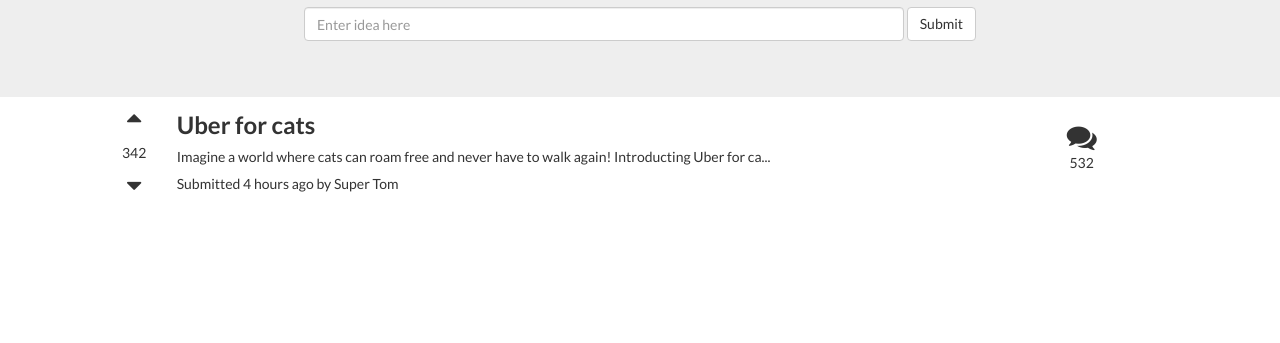
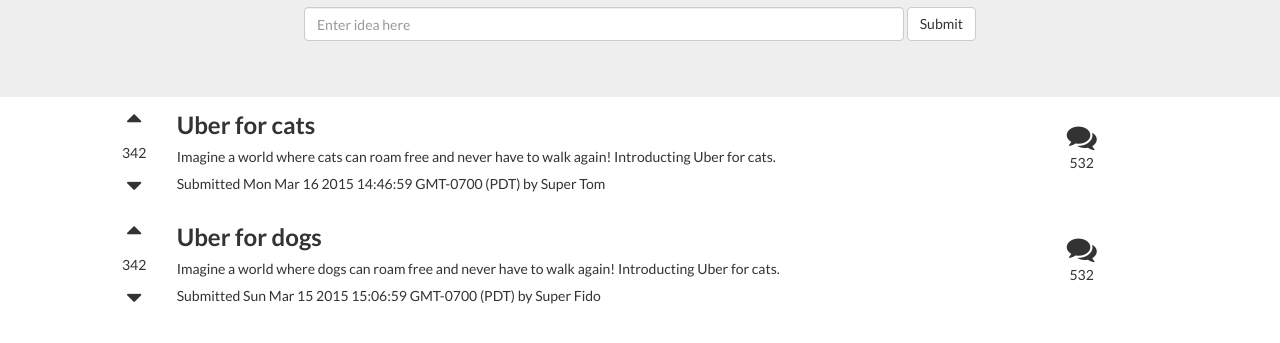
Before and after one commit to adventurous-starfish/glint, a website: page client/index.html in a window 1280 px wide. Shown: the part 205-548 px from the top of the page. Drawn offline with nearby package versions, Linux system fonts and the light colour scheme.

Commit message:
Add ng-repeat for ideas display on index.html

```diff
--- a/client/glint.js
+++ b/client/glint.js
@@ -3,8 +3,32 @@
 app.controller('MainCtrl', function(){
   var self = this;
 
-  self.exampleText = 'test';
-  self.ideas = [];
+  /*
+  title: String,
+  text: String,
+  views: { type: Number, default: 0 },
+  created_by: { type: String, default: 'anonymous' },
+  created_at: { type: Date, default: Date.now },
+  category: { type: String, default: '' },
+  roles: [String],
+  comments: [String],
+  delete_flag: { type: Boolean, default: false }
+  */
+
+  self.ideas = [
+    {
+      title: 'Uber for cats',
+      text: 'Imagine a world where cats can roam free and never have to walk again! Introducting Uber for cats.',
+      created_by: 'Super Tom',
+      created_at: 'Mon Mar 16 2015 14:46:59 GMT-0700 (PDT)',
+    },
+    {
+      title: 'Uber for dogs',
+      text: 'Imagine a world where dogs can roam free and never have to walk again! Introducting Uber for cats.',
+      created_by: 'Super Fido',
+      created_at: 'Sun Mar 15 2015 15:06:59 GMT-0700 (PDT)',
+    }
+  ];
 
   self.addIdea = function(){};
 });
@@ -19,3 +43,14 @@
   }
 
 })
+
+/*
+  - 1: upvote
+  - 1: downvote
+  - 1: get idea vote count
+  - 1: get ideas (from db)
+  - 1: submit idea
+
+  - 1: input escaping
+  - 4: get comment count
+*/
--- a/client/index.html
+++ b/client/index.html
@@ -3,15 +3,13 @@
 
 <head>
   <title>Glint</title>
-  <script src="https://ajax.googleapis.com/ajax/libs/angularjs/1.3.12/angular.min.js"></script>
-  <script src="glint.js"></script>
   <link rel="stylesheet" href="styles/styles.css">
   <link rel="stylesheet" href="https://maxcdn.bootstrapcdn.com/bootstrap/3.3.2/css/bootstrap.min.css">
   <link rel="stylesheet" href="https://maxcdn.bootstrapcdn.com/font-awesome/4.3.0/css/font-awesome.min.css">
   <link href='http://fonts.googleapis.com/css?family=Lato:400,700' rel='stylesheet' type='text/css'>
 </head>
 
-<body ng-app="glint" ng-controller="MainCtrl">
+<body ng-app="glint" ng-controller="MainCtrl as mctrl">
   <div class="container-fluid nav-bar-custom">
     <div class="collapse navbar-collapse" id="bs-example-navbar-collapse-1">
       <ul class="nav navbar-nav navbar-right">
@@ -35,7 +33,7 @@
 
 
   <!-- Idea Row -->
-  <div class="row idea-post">
+  <div class="row idea-post" ng-repeat="idea in mctrl.ideas">
     <div class="col-md-1">
     </div>
     <div class="col-md-1 upvote-downvote-wrapper">
@@ -45,9 +43,9 @@
     </div>
     <div class="col-md-8">
       <div class="idea-wrapper">
-        <h3 class="idea-title">Uber for cats</h3>
-        <h5 class="idea-description">Imagine a world where cats can roam free and never have to walk again! Introducting Uber for ca...</h5>
-        <p class="timestamp-author">Submitted 4 hours ago by Super Tom</p>
+        <h3 class="idea-title">{{ idea.title }}</h3>
+        <h5 class="idea-description">{{ idea.text }}</h5>
+        <p class="timestamp-author">Submitted {{ idea.created_at }} by {{ idea.created_by }}</p>
       </div>
     </div>
     <div class="col-md-1 ">
@@ -60,5 +58,7 @@
     </div>
   </div>
 
+  <script src="https://ajax.googleapis.com/ajax/libs/angularjs/1.3.12/angular.min.js"></script>
+  <script src="glint.js"></script>
 </body>
 </html>
```
